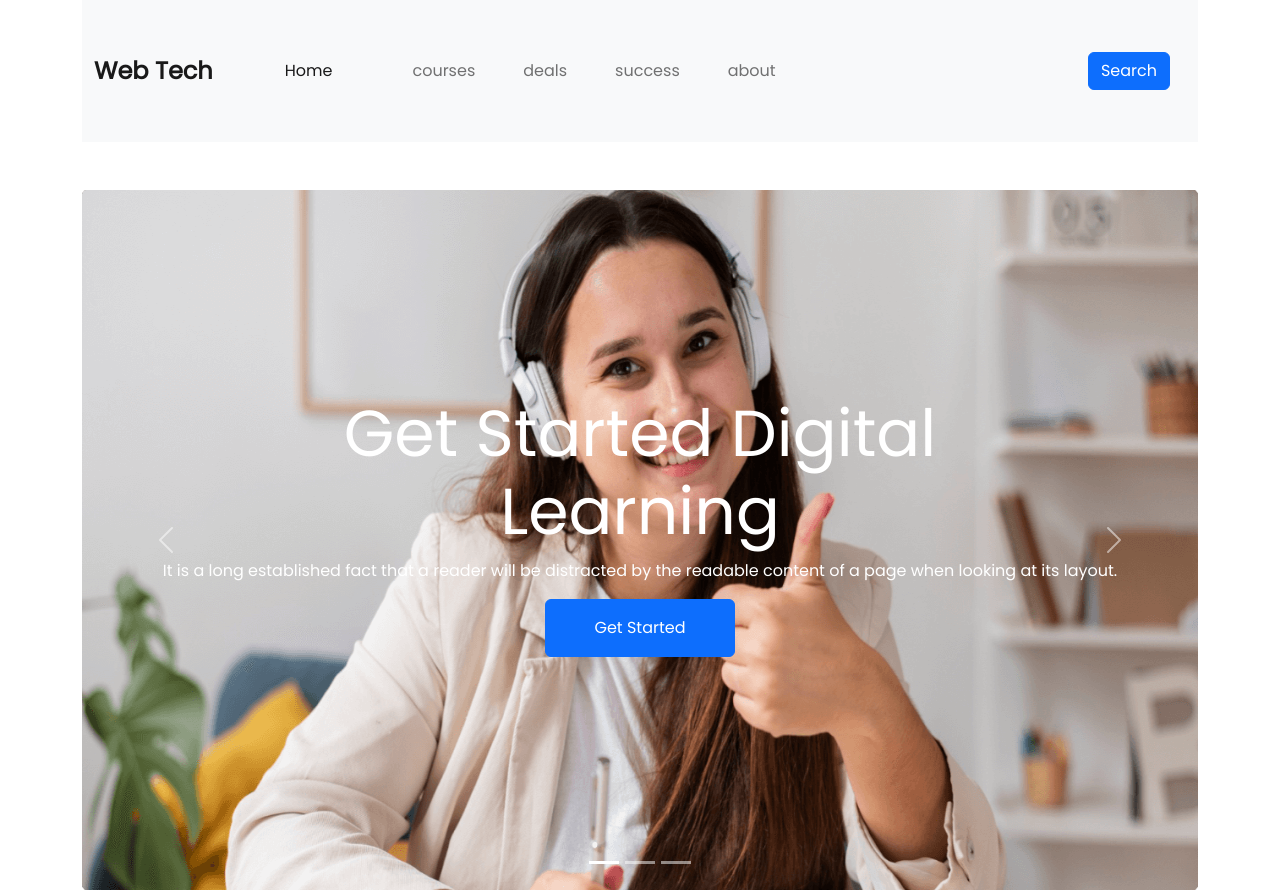
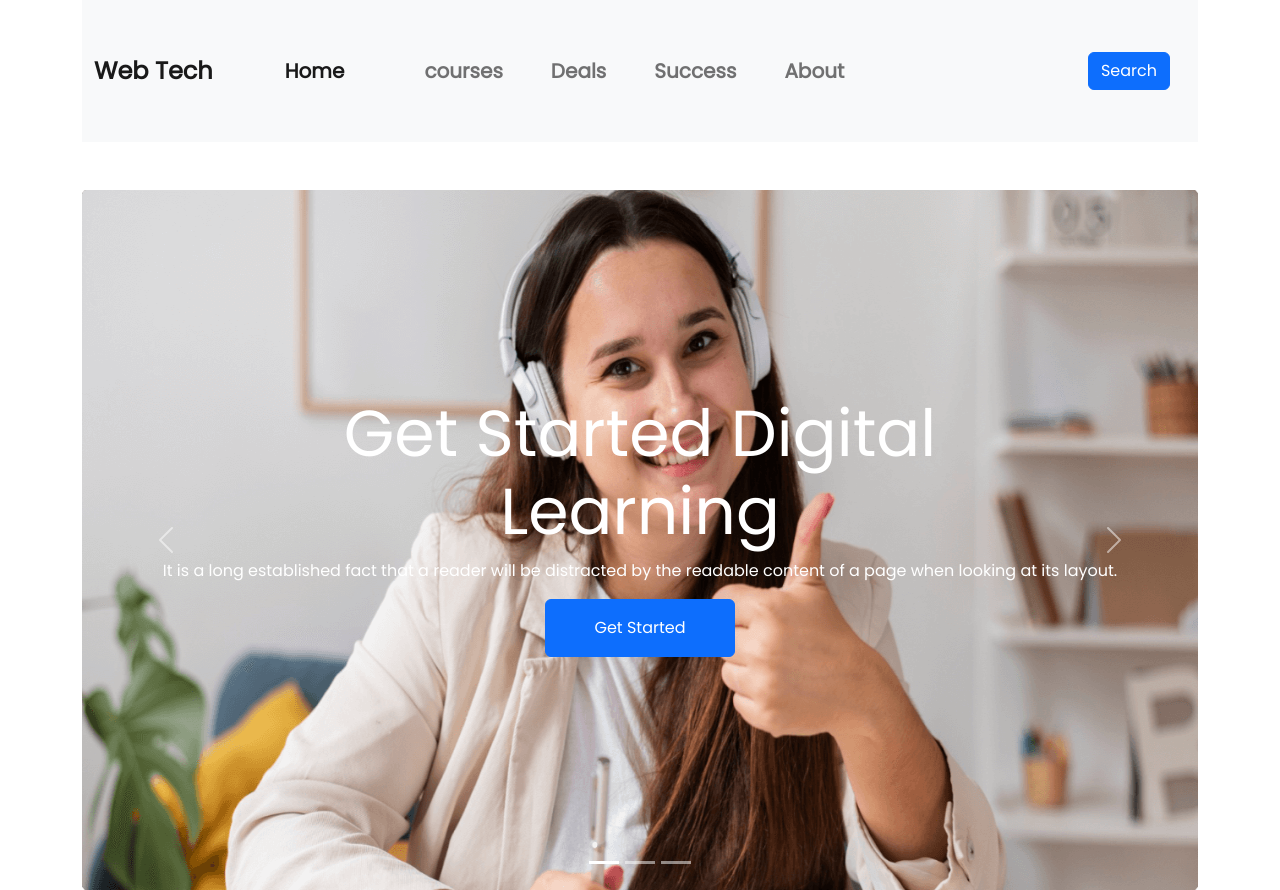
Before and after one commit to iratul010/web-tech, a plain HTML site: page index.html in a window 1280 px wide. Shown: the top 890 px of the page. Drawn offline with nearby package versions, Linux system fonts and the light colour scheme; a web font is replaced by a local one.

Commit message:
rechek-courses

```diff
--- a/index.html
+++ b/index.html
@@ -29,7 +29,7 @@
     <header class="container">
       <nav class="navbar navbar-expand-lg bg-light py-5">
         <div class="container-fluid">
-          <a class="navbar-brand fs-4 fw-bold" href="#">Web Tech</a>
+          <a class="navbar-brand fs-4 fw-semibold" href="#">Web Tech</a>
           <button
             class="navbar-toggler"
             type="button"
@@ -44,7 +44,7 @@
             </span>
           </button>
           <div class="collapse navbar-collapse" id="navbarSupportedContent">
-            <ul class="navbar-nav me-auto mb-2 mb-lg-0">
+            <ul class="navbar-nav me-auto mb-2 mb-lg-0 fs-5 fw-semibold">
               <li class="nav-item mx-5">
                 <a class="nav-link active" aria-current="page" href="#home">Home</a>
               </li>
@@ -52,13 +52,13 @@
                 <a class="nav-link" href="#courses">courses</a>
               </li>
               <li class="nav-item mx-3">
-                <a class="nav-link" href="#">deals</a>
+                <a class="nav-link" href="#">Deals</a>
               </li>
               <li class="nav-item mx-3">
-                <a class="nav-link">success</a>
+                <a class="nav-link">Success</a>
               </li>
               <li class="nav-item mx-3">
-                <a class="nav-link">about</a>
+                <a class="nav-link">About</a>
               </li>
             </ul>
             <form class="d-flex mx-3">
@@ -144,7 +144,7 @@
           </div>
           <!-- courses -->
           <div style="margin-top: 50px">
-            <div class="row g-3">
+            <div class="row row-cols-2 g-3">
               <!-- 1 -->
               <div class="col">
                 <div class="p-3 border bg-light">
```
